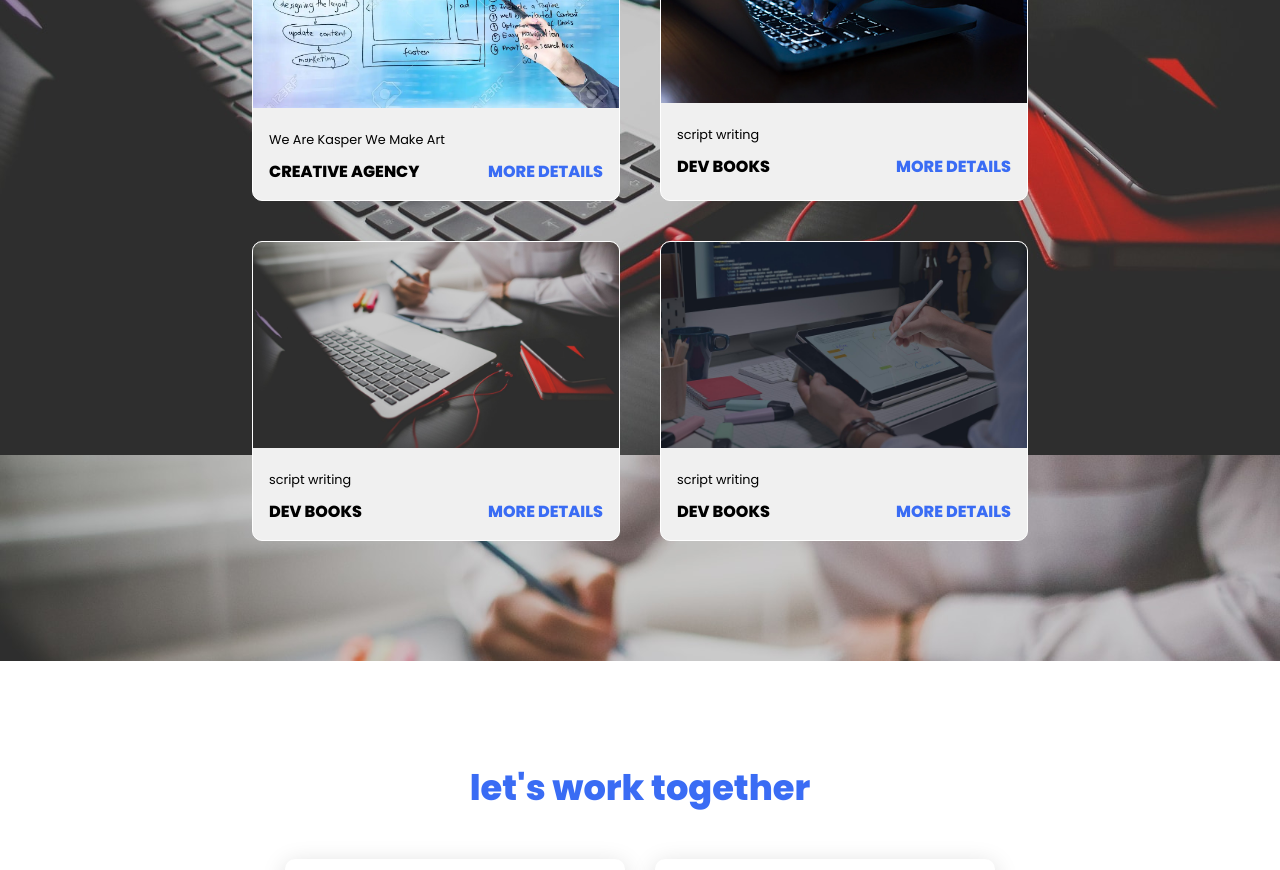
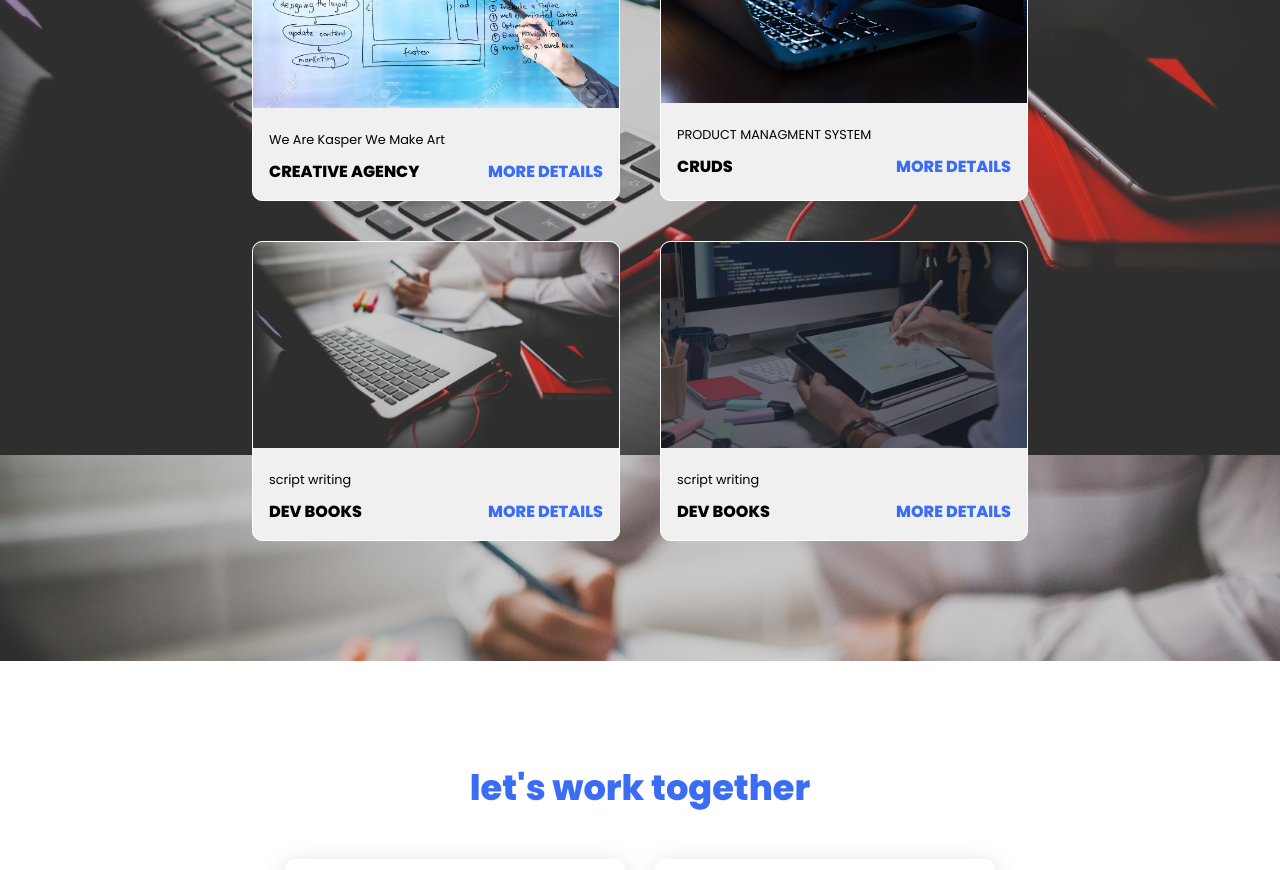
Before and after one commit to a-basuony/portfolio, a plain HTML site: page index.html in a window 1280 px wide. Shown: the part 2320-3190 px from the top of the page. Drawn offline with Linux system fonts and the light colour scheme.

Commit message:
Update index.html

```diff
--- a/index.html
+++ b/index.html
@@ -86,9 +86,9 @@
                     <img src="img/project2.jpg" >
                 </div>
                 <div class="project-info">
-                    <p class="project-category">script writing</p>
+                    <p class="project-category">PRODUCT MANAGMENT SYSTEM</p>
                     <strong class="project-title">
-                        <span>dev books</span>
+                        <span>Cruds</span>
                         <a href="https://a-basuony.github.io/HTML_CSS__Javascript--two/" target="-blanck" class="more-details">more details</a>
                     </strong>
                 </div>
```
